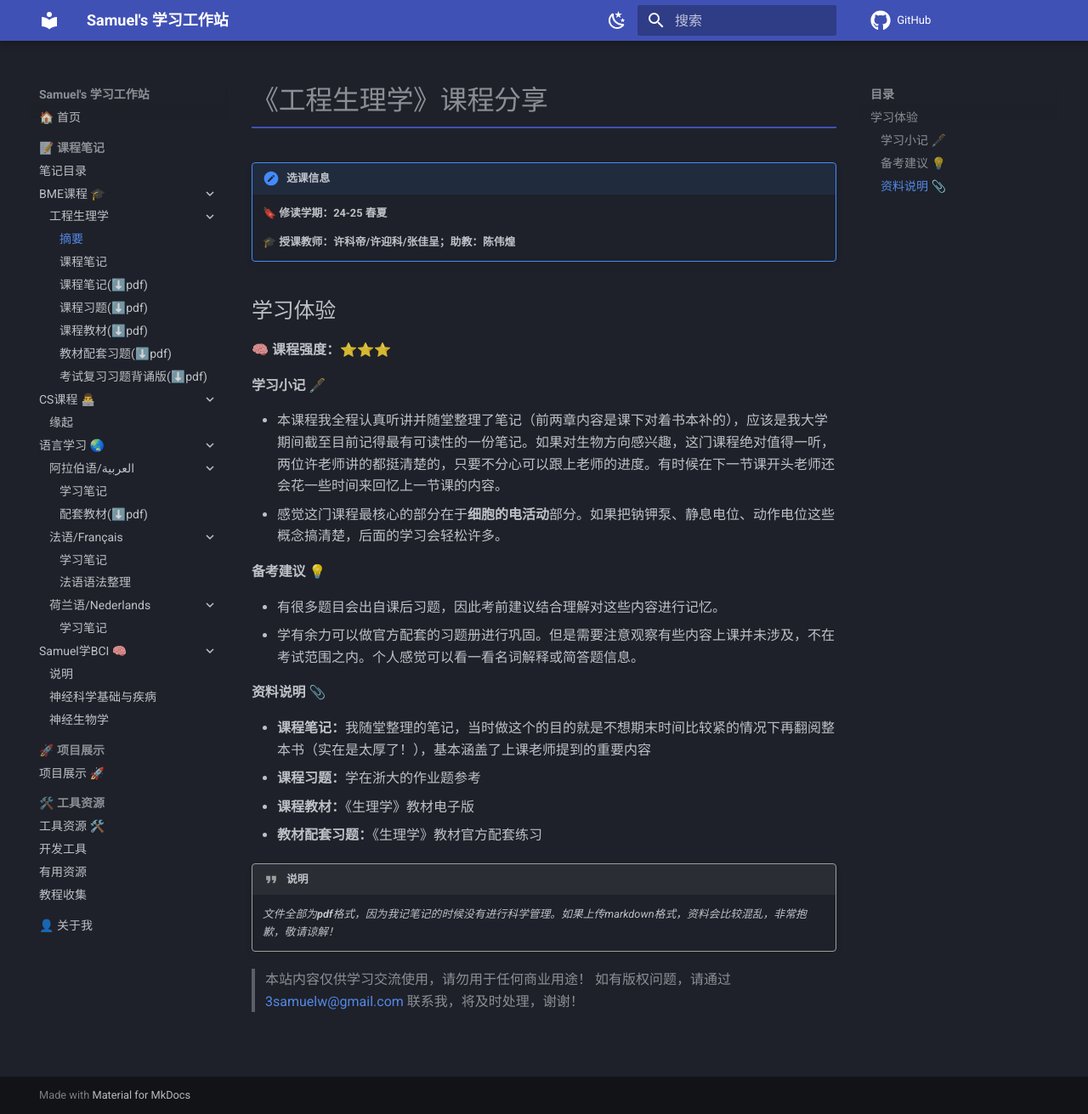
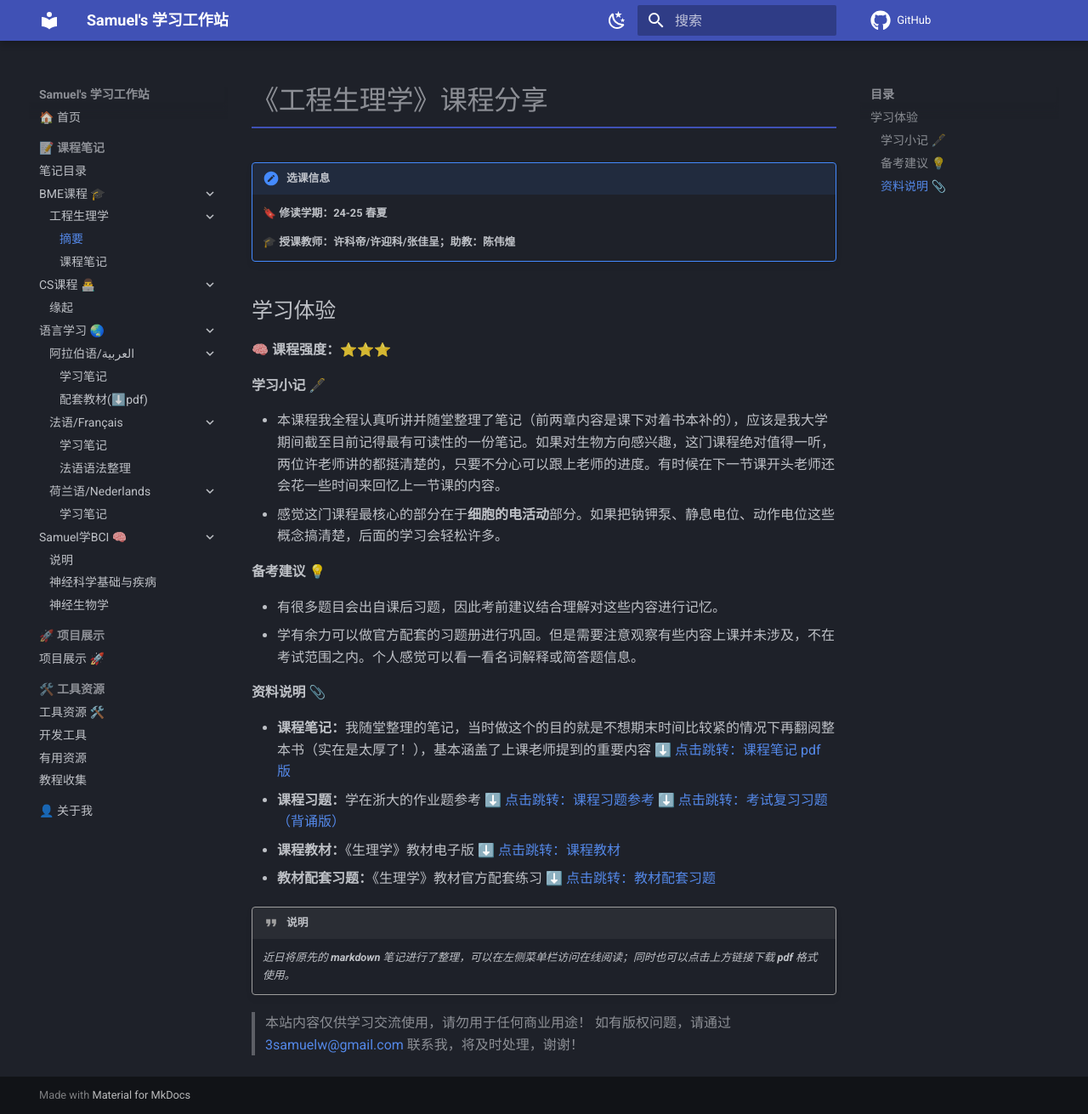
Before and after one commit to 3SamuelW/note, an MkDocs documentation site: the page built from docs/notes/bme/engineering-physiology/index.md, in a window 1280 px wide and 1311 px high. Shown: the whole window at 85% size. Built offline with MkDocs 1.6.1 and Material for MkDocs 9.7.7, drawn with Linux system fonts in a browser that asks for light colours; comment, search, counter and statistics services are not loaded.

Commit message:
update: engineering-physiology stru. update

```diff
--- a/docs/notes/bme/engineering-physiology/index.md
+++ b/docs/notes/bme/engineering-physiology/index.md
@@ -22,13 +22,13 @@
 
 #### 资料说明 📎
 
-- **课程笔记：**我随堂整理的笔记，当时做这个的目的就是不想期末时间比较紧的情况下再翻阅整本书（实在是太厚了！），基本涵盖了上课老师提到的重要内容
-- **课程习题：**学在浙大的作业题参考
-- **课程教材：**《生理学》教材电子版
-- **教材配套习题：**《生理学》教材官方配套练习
+- **课程笔记：**我随堂整理的笔记，当时做这个的目的就是不想期末时间比较紧的情况下再翻阅整本书（实在是太厚了！），基本涵盖了上课老师提到的重要内容 [⬇️ 点击跳转：课程笔记 pdf 版](notes.pdf)
+- **课程习题：**学在浙大的作业题参考 [⬇️ 点击跳转：课程习题参考](exercise.pdf) [⬇️ 点击跳转：考试复习习题（背诵版）](exercise-e.pdf)
+- **课程教材：**《生理学》教材电子版 [⬇️ 点击跳转：课程教材](textbook.pdf)
+- **教材配套习题：**《生理学》教材官方配套练习 [⬇️ 点击跳转：教材配套习题](textbook-e.pdf)
 
 !!! quote "说明"
-	*文件全部为**pdf**格式，因为我记笔记的时候没有进行科学管理。如果上传markdown格式，资料会比较混乱，非常抱歉，敬请谅解！*
+	*近日将原先的 **markdown** 笔记进行了整理，可以在左侧菜单栏访问在线阅读；同时也可以点击上方链接下载 **pdf** 格式使用。*
 
 > 本站内容仅供学习交流使用，请勿用于任何商业用途！
 如有版权问题，请通过 [3samuelw@gmail.com](mailto:3samuelw@gmail.com) 联系我，将及时处理，谢谢！
--- a/mkdocs.yml
+++ b/mkdocs.yml
@@ -43,11 +43,11 @@
       - 工程生理学:
         - 摘要: notes/bme/engineering-physiology/index.md
         - 课程笔记: notes/bme/engineering-physiology/notes-online.md
-        - 课程笔记(⬇️pdf): notes/bme/engineering-physiology/notes.pdf
-        - 课程习题(⬇️pdf): notes/bme/engineering-physiology/exercise.pdf
-        - 课程教材(⬇️pdf): notes/bme/engineering-physiology/textbook.pdf
-        - 教材配套习题(⬇️pdf): notes/bme/engineering-physiology/textbook-e.pdf
-        - 考试复习习题背诵版(⬇️pdf): notes/bme/engineering-physiology/exercise-e.pdf
+        # - 课程笔记(⬇️pdf): notes/bme/engineering-physiology/notes.pdf
+        # - 课程习题(⬇️pdf): notes/bme/engineering-physiology/exercise.pdf
+        # - 课程教材(⬇️pdf): notes/bme/engineering-physiology/textbook.pdf
+        # - 教材配套习题(⬇️pdf): notes/bme/engineering-physiology/textbook-e.pdf
+        # - 考试复习习题背诵版(⬇️pdf): notes/bme/engineering-physiology/exercise-e.pdf
     - CS课程 👨‍💻:
       - 缘起: notes/cs/signup.md
     - 语言学习 🌏:
```
Also changed, not shown: docs/notes/bme/engineering-physiology/notes-online.md (+0 -2 lines).
